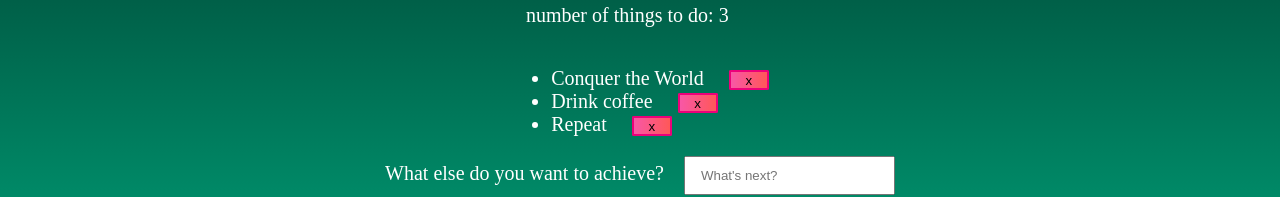
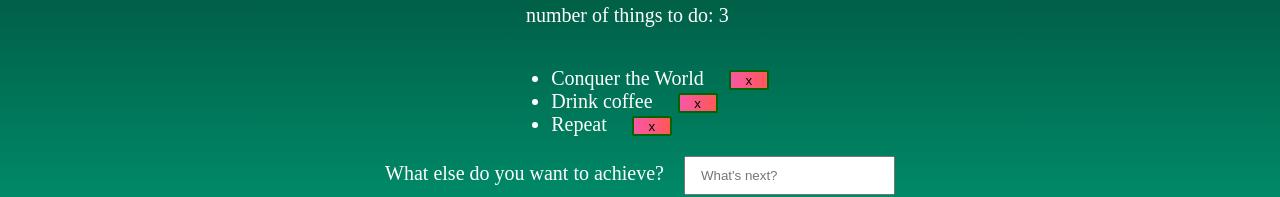
Before and after one commit to jedwab/Webpack-To-Do-App, a React app: page / in a window 1280 px wide. Shown: the part 351-548 px from the top of the page. Built offline with nearby package versions, Linux system fonts and the light colour scheme; some packages are replaced by stand-ins of ours.

Commit message:
change button's style

```diff
--- a/src/containers/App.css
+++ b/src/containers/App.css
@@ -25,7 +25,7 @@ input {
 }
 button {
     color: black;
-    border: 2px solid #EC007A;
+    border: 2px solid darkgreen;
     width: 40px;
     height: 20px;
     background-image: #f857a6;  /* fallback for old browsers */
```
